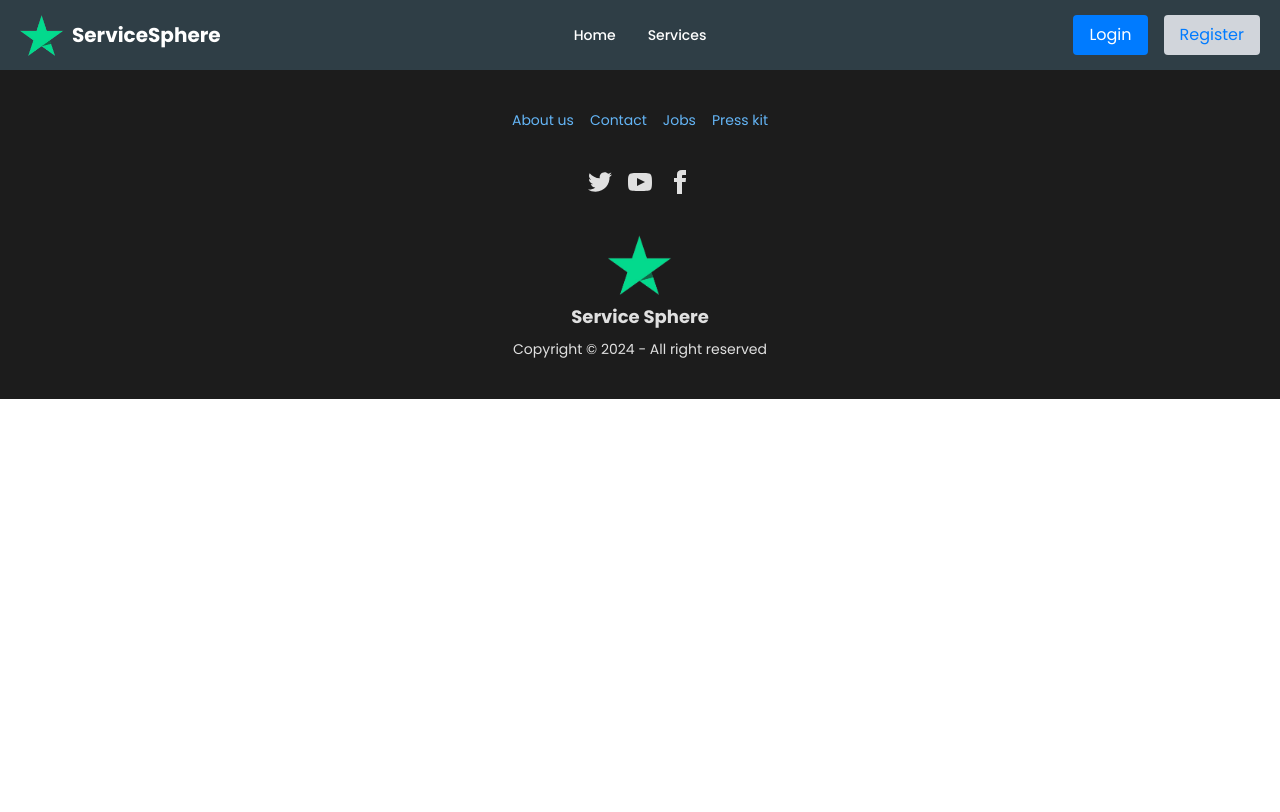
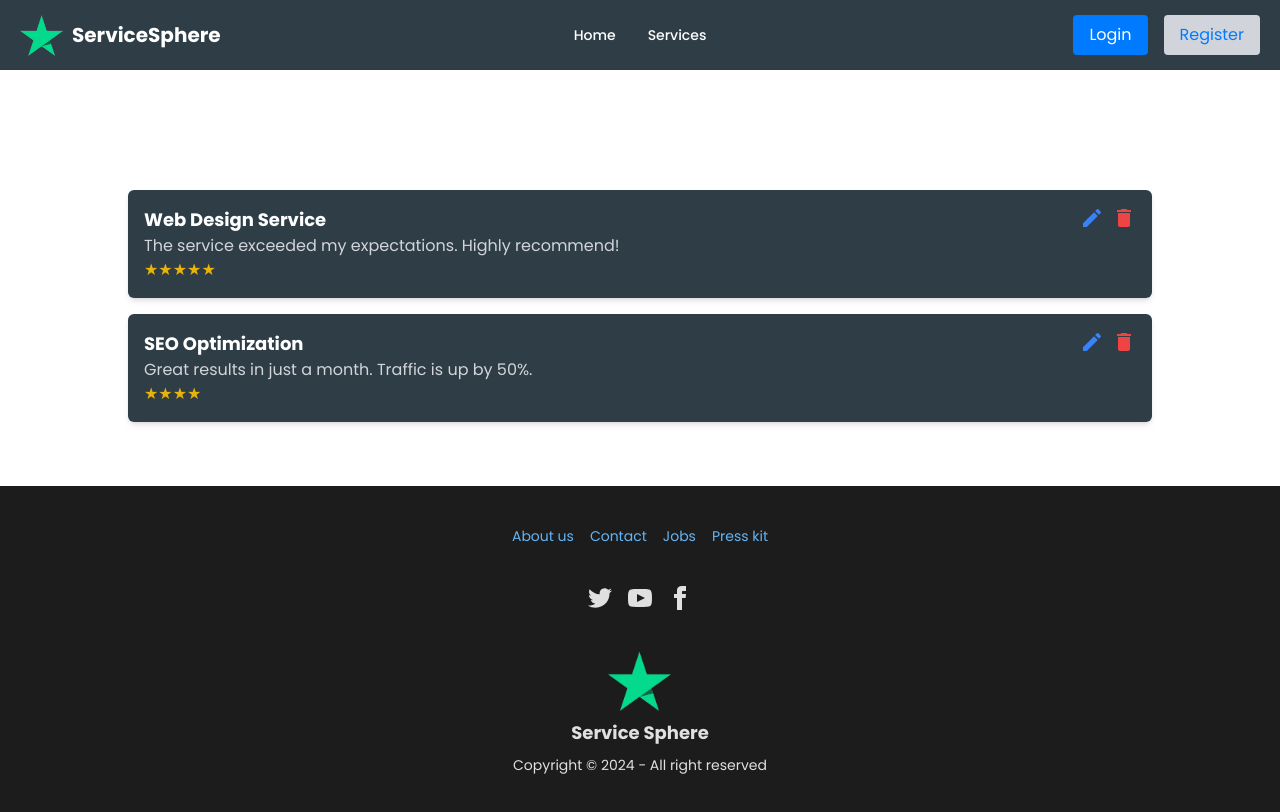
Before and after one commit to sharifuzzaman16/service-sphere, a React (Vite) app: page /my-reviews in a window 1280 px wide. Shown: the top 812 px of the page. Built offline with nearby package versions, Linux system fonts and the light colour scheme; no server answers.

Commit message:
designed the my reviews page

```diff
--- a/src/pages/AddService.jsx
+++ b/src/pages/AddService.jsx
@@ -3,7 +3,7 @@ import React from 'react';
 const AddService = () => {
     return (
         <div className="max-w-4xl my-16 mx-auto p-8 bg-[#2F3E46] shadow-md rounded-md">
-      <h1 className="text-2xl font-bold text-white mb-6">Add a New Service</h1>
+      <h1 className="text-2xl font-bold text-white text-center mb-6">Add a New Service</h1>
       <form className="space-y-4">
         <div>
           <label className="block text-sm font-medium text-gray-300 mb-2">Service Image</label>
--- a/src/pages/Login.jsx
+++ b/src/pages/Login.jsx
@@ -65,7 +65,7 @@ const Login = () => {
 
     return (
         <div className="flex items-center justify-center min-h-screen">
-            <div className="w-full max-w-sm bg-[#2F3E46] p-6 rounded-lg shadow-lg">
+            <div className="w-full max-w-sm bg-[#2F3E46] p-6 my-16 rounded-lg shadow-lg">
                 <h2 className="text-2xl text-white font-semibold text-center mb-6">Login</h2>
 
                 <form onSubmit={handleLogIn}>
--- a/src/pages/MyReviews.jsx
+++ b/src/pages/MyReviews.jsx
@@ -1,9 +1,49 @@
 import React from 'react';
+import { MdDelete, MdEdit } from 'react-icons/md';
 
 const MyReviews = () => {
+
+    const reviews = [
+        {
+          id: 1,
+          serviceId: 1,
+          serviceTitle: 'Web Design Service',
+          text: 'The service exceeded my expectations. Highly recommend!',
+          rating: 5,
+          date: '2024-12-20',
+        },
+        {
+          id: 2,
+          serviceId: 3,
+          serviceTitle: 'SEO Optimization',
+          text: 'Great results in just a month. Traffic is up by 50%.',
+          rating: 4,
+          date: '2024-12-18',
+        },
+      ];
+
+
     return (
-        <div>
-
+        <div className="max-w-5xl mx-auto my-16">
+            <h1 className="text-2xl font-bold mb-6 text-white text-center">My Reviews</h1>
+            <div className="space-y-4">
+                {reviews.map((review, index) => (
+                    <div
+                        key={index}
+                        className="bg-[#2F3E46] shadow-md p-4 rounded-md flex justify-between items-start"
+                    >
+                        <div>
+                            <h3 className="text-lg text-white font-bold">{review.serviceTitle}</h3>
+                            <p className="text-gray-300">{review.text}</p>
+                            <p className="text-yellow-500">{'★'.repeat(review.rating)}</p>
+                        </div>
+                        <div className="flex items-center gap-2">
+                        <MdEdit className='text-blue-500 text-2xl' />
+                        <MdDelete className='text-red-500 text-2xl' />
+                        </div>
+                    </div>
+                ))}
+            </div>
         </div>
     );
 };
--- a/src/pages/Register.jsx
+++ b/src/pages/Register.jsx
@@ -85,7 +85,7 @@ const Register = () => {
 
     return (
         <div className="flex items-center justify-center min-h-screen">
-            <div className="w-full max-w-sm bg-[#2F3E46] p-6 rounded-lg shadow-lg">
+            <div className="w-full max-w-sm bg-[#2F3E46] my-16 p-6 rounded-lg shadow-lg">
                 <h2 className="text-2xl text-white font-semibold text-center mb-6">Register</h2>
 
                 <form onSubmit={handleRegister}>
```
